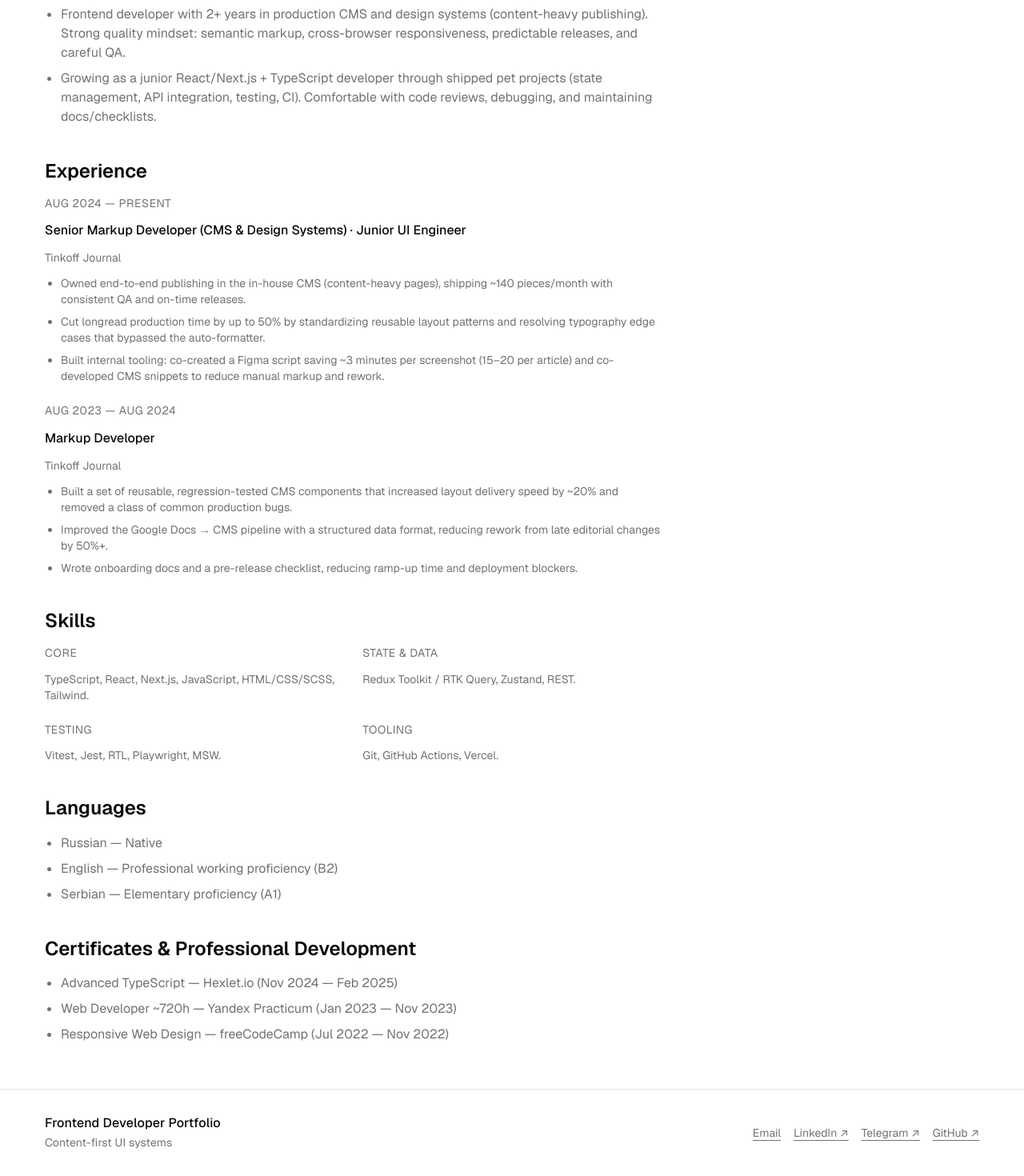
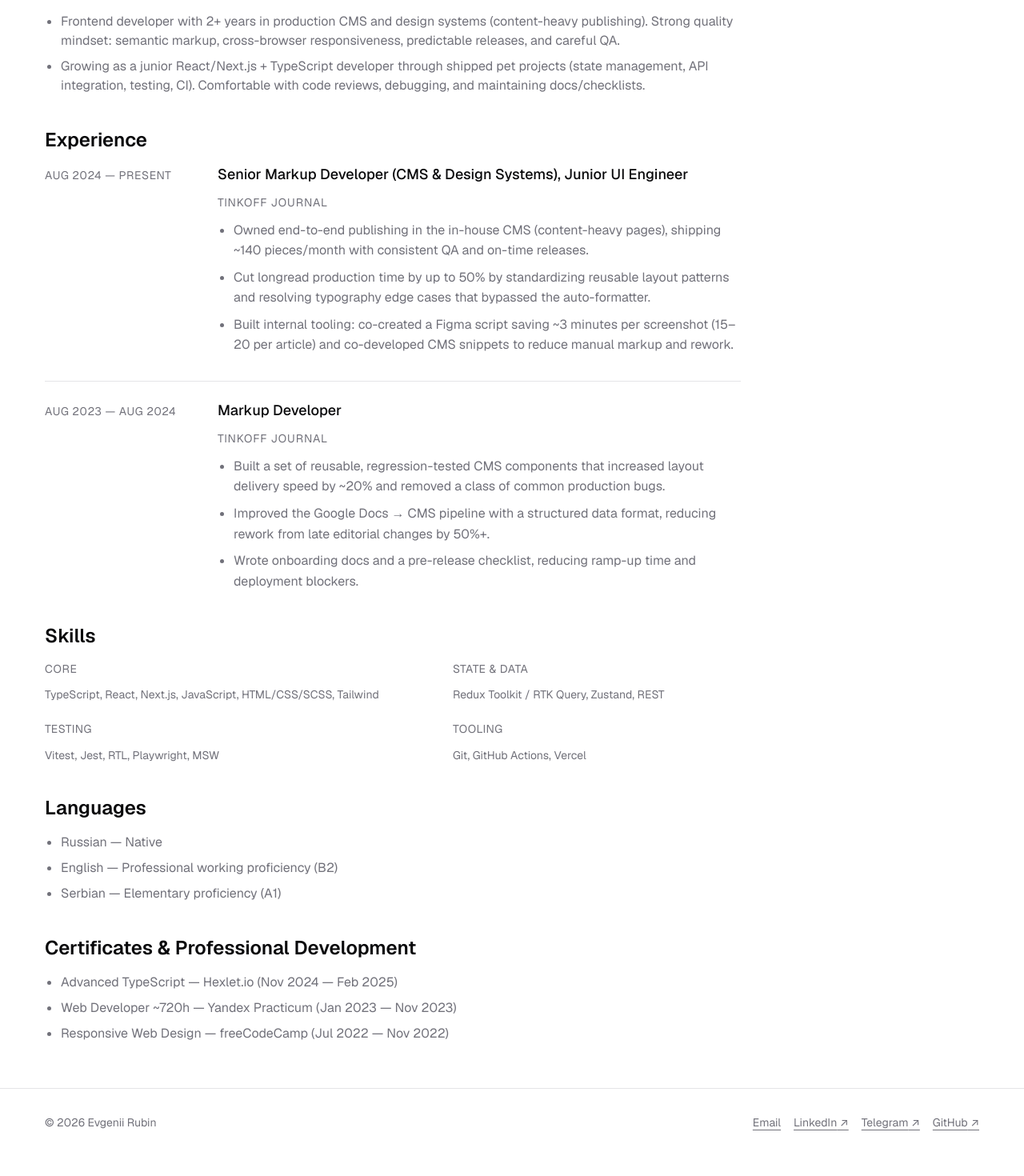
Before and after one commit to stupidkubik/my-website, a Next.js app: page /resume in a window 1280 px wide. Shown: the part 397-1867 px from the top of the page at 80% size. After the commit the page ends 1842 px from the top, so only its background shows below. Built offline with nearby package versions, Linux system fonts and the light colour scheme; no server answers.

Commit message:
style: polish layout rhythm and responsive breakpoints

```diff
--- a/src/components/Footer.tsx
+++ b/src/components/Footer.tsx
@@ -1,15 +1,14 @@
 import TextLink from "@/components/ui/TextLink";
 
 export default function Footer() {
+  const currentYear = new Date().getFullYear();
+
   return (
     <footer className="border-t border-border">
       <div className="container flex flex-wrap items-center justify-between gap-3 py-6 text-sm text-muted-fg xs:gap-4 xs:py-8">
-        <div>
-          <p className="text-[1rem] font-medium tracking-[0.01em] text-fg">Frontend Developer Portfolio</p>
-          <p className="mt-1 text-sm tracking-[0.01em] text-muted-fg">
-            Content-first UI systems
-          </p>
-        </div>
+        <p className="text-muted-fg">
+          © {currentYear} Evgenii Rubin
+        </p>
         <nav aria-label="Social links" className="flex flex-wrap gap-3 xs:gap-4">
           <TextLink href="mailto:stupidkubik@gmail.com">Email</TextLink>
           <TextLink
--- a/src/components/Header.tsx
+++ b/src/components/Header.tsx
@@ -17,7 +17,7 @@ export default function Header() {
       <div className="container flex flex-col gap-3 py-5 xs:gap-4 xs:py-6 sm:flex-row sm:items-center sm:justify-between">
         <div>
           <Link
-            className="text-[0.95rem] font-semibold tracking-[0.04em] xs:text-base xs:tracking-[0.06em]"
+            className="text-[1.25rem] font-semibold tracking-[0.03em] xs:text-[1.375rem] sm:text-[1.5rem] lg:text-[1.75rem]"
             href="/"
           >
             Evgenii Rubin
--- a/src/pages/404.tsx
+++ b/src/pages/404.tsx
@@ -1,8 +1,8 @@
 import Section from "@/components/ui/Section";
 import Stack from "@/components/ui/Stack";
-import { Grid, GridCol } from "@/components/ui/Grid";
 import { ButtonLink } from "@/components/ui/Button";
 import SeoHead from "@/components/SeoHead";
+import { Grid, GridCol } from "@/components/ui/Grid";
 
 export default function NotFound() {
   return (
@@ -11,7 +11,7 @@ export default function NotFound() {
       <main id="main-content" tabIndex={-1}>
         <Section className="text-center" containerClassName="motion-reveal">
         <Grid>
-          <GridCol lg={8} className="lg:col-start-3">
+          <GridCol lg={9} className="lg:col-start-2">
             <Stack size="lg" className="items-center">
               <p className="text-label uppercase text-muted-fg">404</p>
               <h1 className="text-[1.75rem] font-semibold leading-[1.25] tracking-[-0.01em] xs:text-[2rem] sm:text-h2">
--- a/src/pages/about.tsx
+++ b/src/pages/about.tsx
@@ -14,8 +14,8 @@ export default function About() {
       />
       <main id="main-content" tabIndex={-1}>
         <Section containerClassName="motion-reveal">
-        <Grid>
-          <GridCol lg={8}>
+          <Grid>
+            <GridCol lg={9}>
             <Stack size="lg">
               <PageTitle>About</PageTitle>
               <Stack size="md" className="max-w-text">
@@ -48,8 +48,8 @@ export default function About() {
                 </BulletList>
               </Stack>
             </Stack>
-          </GridCol>
-        </Grid>
+            </GridCol>
+          </Grid>
         </Section>
       </main>
     </>
--- a/src/pages/projects/[slug].tsx
+++ b/src/pages/projects/[slug].tsx
@@ -174,7 +174,7 @@ export default function ProjectDetail({ project, slug }: ProjectPageProps) {
           </ButtonLink>
 
           <Grid>
-            <GridCol lg={8}>
+            <GridCol lg={9}>
               <Stack size="sm">
                 <p className="text-label uppercase text-muted-fg">Projects</p>
                 <PageTitle>{project.title}</PageTitle>
--- a/src/pages/resume.tsx
+++ b/src/pages/resume.tsx
@@ -18,7 +18,7 @@ export default function Resume() {
       <main id="main-content" tabIndex={-1}>
         <Section containerClassName="motion-reveal">
         <Grid>
-          <GridCol lg={8}>
+          <GridCol lg={9}>
             <Stack size="xl">
               <div className="flex flex-wrap items-start justify-between gap-4">
                 <Stack size="sm">
@@ -70,14 +70,15 @@ export default function Resume() {
               <section>
                 <Stack size="md">
                   <h2 className="text-h3 font-semibold">Experience</h2>
-                  <Stack size="lg" className="text-muted-fg">
+                  <div className="space-y-8 text-body text-muted-fg">
+                    <article className="grid gap-3 sm:grid-cols-[12rem_minmax(0,1fr)] sm:gap-6">
+                      <p className="pt-1 text-label uppercase text-muted-fg">Aug 2024 — Present</p>
                       <Stack size="sm">
-                      <p className="text-label uppercase text-muted-fg">Aug 2024 — Present</p>
-                      <p className="font-medium text-fg">
-                        Senior Markup Developer (CMS & Design Systems) · Junior UI Engineer
+                        <p className="text-[1.125rem] font-medium leading-snug text-fg">
+                          Senior Markup Developer (CMS & Design Systems), Junior UI Engineer
                         </p>
-                      <p className="text-sm text-muted-fg">Tinkoff Journal</p>
-                      <BulletList className="text-sm">
+                        <p className="text-sm uppercase tracking-[0.06em] text-muted-fg">Tinkoff Journal</p>
+                        <BulletList className="text-body">
                           <li>
                             Owned end-to-end publishing in the in-house CMS (content-heavy pages), shipping
                             ~140 pieces/month with consistent QA and on-time releases.
@@ -92,12 +93,14 @@ export default function Resume() {
                           </li>
                         </BulletList>
                       </Stack>
+                    </article>
 
+                    <article className="grid gap-3 border-t border-border pt-6 sm:grid-cols-[12rem_minmax(0,1fr)] sm:gap-6">
+                      <p className="pt-1 text-label uppercase text-muted-fg">Aug 2023 — Aug 2024</p>
                       <Stack size="sm">
-                      <p className="text-label uppercase text-muted-fg">Aug 2023 — Aug 2024</p>
-                      <p className="font-medium text-fg">Markup Developer</p>
-                      <p className="text-sm text-muted-fg">Tinkoff Journal</p>
-                      <BulletList className="text-sm">
+                        <p className="text-[1.125rem] font-medium leading-snug text-fg">Markup Developer</p>
+                        <p className="text-sm uppercase tracking-[0.06em] text-muted-fg">Tinkoff Journal</p>
+                        <BulletList className="text-body">
                           <li>
                             Built a set of reusable, regression-tested CMS components that increased layout
                             delivery speed by ~20% and removed a class of common production bugs.
@@ -112,33 +115,34 @@ export default function Resume() {
                           </li>
                         </BulletList>
                       </Stack>
-                  </Stack>
+                    </article>
+                  </div>
                 </Stack>
               </section>
 
               <section>
                 <Stack size="md">
                   <h2 className="text-h3 font-semibold">Skills</h2>
-                  <div className="grid gap-6 sm:grid-cols-2">
+                  <div className="grid gap-6 sm:grid-cols-[minmax(0,1.35fr)_minmax(0,1fr)]">
                     <Stack size="sm">
                       <h3 className="text-label uppercase text-muted-fg">Core</h3>
                       <p className="text-sm text-muted-fg">
-                        TypeScript, React, Next.js, JavaScript, HTML/CSS/SCSS, Tailwind.
+                        TypeScript, React, Next.js, JavaScript, HTML/CSS/SCSS, Tailwind
                       </p>
                     </Stack>
                     <Stack size="sm">
                       <h3 className="text-label uppercase text-muted-fg">State & Data</h3>
                       <p className="text-sm text-muted-fg">
-                        Redux Toolkit / RTK Query, Zustand, REST.
+                        Redux Toolkit / RTK Query, Zustand, REST
                       </p>
                     </Stack>
                     <Stack size="sm">
                       <h3 className="text-label uppercase text-muted-fg">Testing</h3>
-                      <p className="text-sm text-muted-fg">Vitest, Jest, RTL, Playwright, MSW.</p>
+                      <p className="text-sm text-muted-fg">Vitest, Jest, RTL, Playwright, MSW</p>
                     </Stack>
                     <Stack size="sm">
                       <h3 className="text-label uppercase text-muted-fg">Tooling</h3>
-                      <p className="text-sm text-muted-fg">Git, GitHub Actions, Vercel.</p>
+                      <p className="text-sm text-muted-fg">Git, GitHub Actions, Vercel</p>
                     </Stack>
                   </div>
                 </Stack>
--- a/tailwind.config.js
+++ b/tailwind.config.js
@@ -21,7 +21,7 @@ module.exports = {
     extend: {
       screens: {
         xxs: { max: "375px" },
-        xs: "375px"
+        xs: "376px"
       },
       colors: {
         bg: "var(--color-bg)",
```
Also changed, not shown: src/pages/contact.tsx (+4 -4 lines), src/pages/index.tsx (indentation only). Lines whose indentation alone changed are shown as unchanged.
